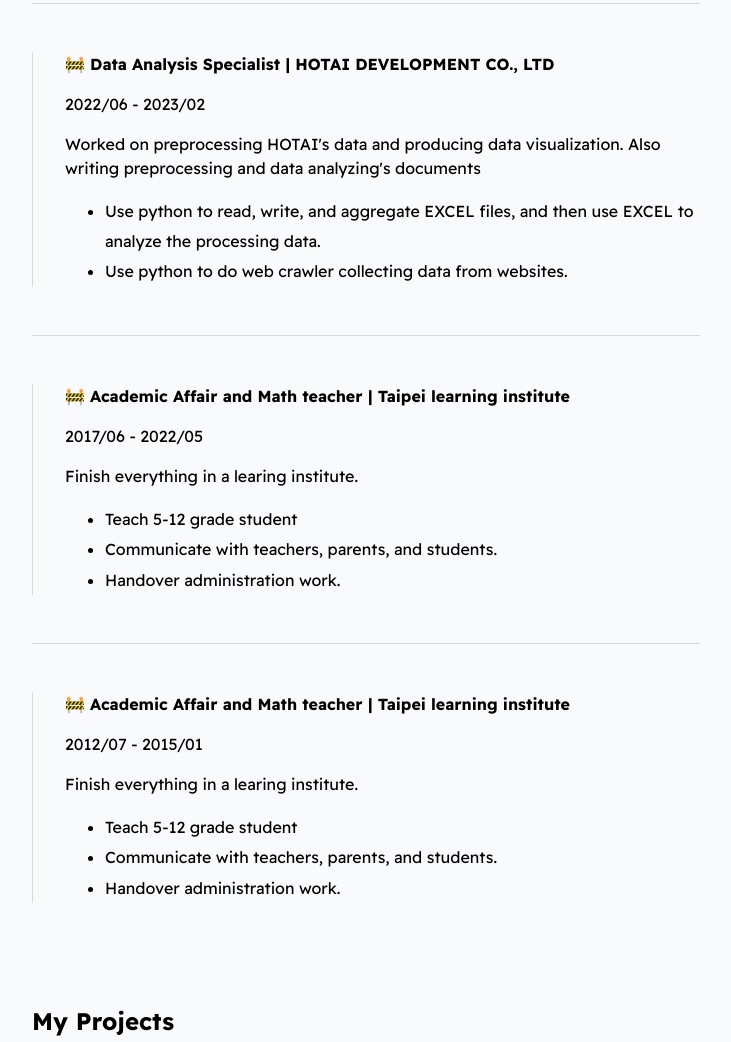
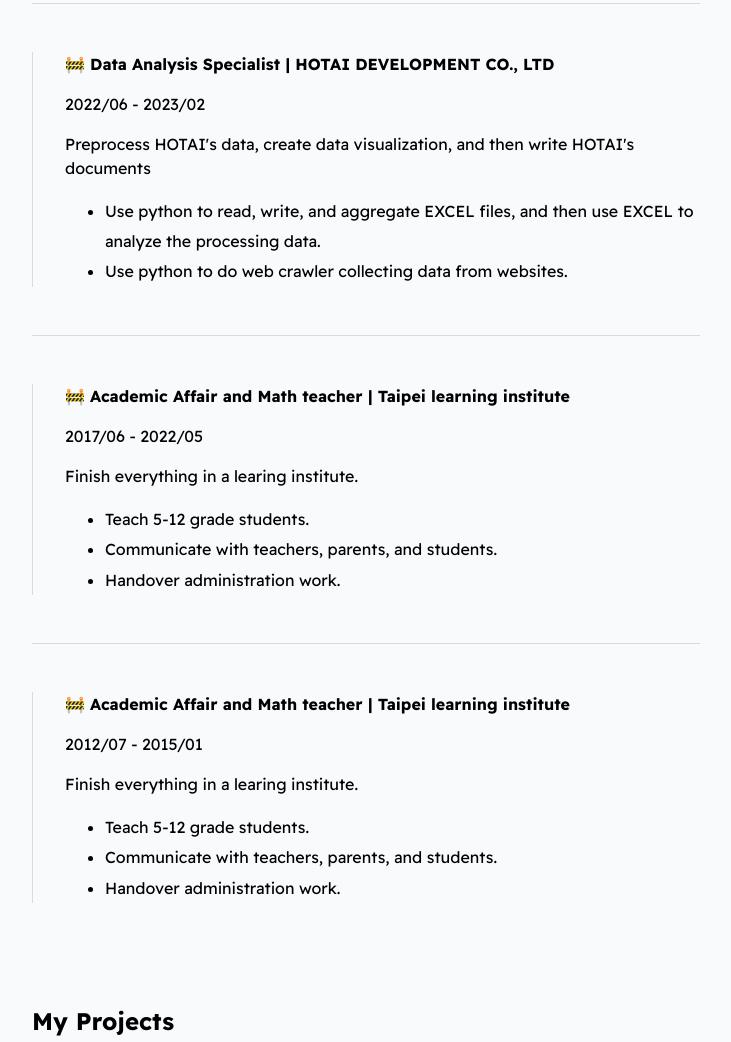
Before and after one commit to kuanhunglingary/Digital-Resume, a plain HTML site: page index.html in a window 1280 px wide. Shown: the part 1617-2659 px from the top of the page, without its empty margins (274-1005 px from the left). Drawn offline with Linux system fonts and the light colour scheme.

Commit message:
Update index.html

```diff
--- a/index.html
+++ b/index.html
@@ -67,7 +67,7 @@
                 <div class="card--work-history">
                     <strong>🚧 Big Data Processing Engineer | Groundhog</strong>
                     <p>2023/02 - 2023/05</p>
-                    <p>Worked at Groundhog’s preporcessing data team: coding 5G new tech, trouble shooting, writung Groundhog’s documents.</p>
+                    <p>Worked at Groundhog’s preporcessing data team: coding 5G new tech, trouble shooting, writing Groundhog’s documents.</p>
                     <ul>
                         <li>Ability to use configuration management tools and revision control system, such as Git.</li>
                         <li>Experience with CI/CD & Automation systems, such as Jenkins and Gitlab.</li>
@@ -86,7 +86,7 @@
                 <div class="card--work-history">
                     <strong>🚧 Data Analysis Specialist | HOTAI DEVELOPMENT CO., LTD </strong>
                     <p>2022/06 - 2023/02</p>
-                    <p>Worked on preprocessing HOTAI's data and producing data visualization. Also writing preprocessing and data analyzing's documents</p>
+                    <p>Preprocess HOTAI's data, create data visualization, and then write HOTAI's documents</p>
                     <ul>
                         <li>Use python to read, write, and aggregate EXCEL files, and then use EXCEL to analyze the processing data.</li>
                         <li>Use python to do web crawler collecting data from websites.</li>
@@ -100,7 +100,7 @@
                     <p>2017/06 - 2022/05</p>
                     <p>Finish everything in a learing institute.</p>
                     <ul>
-                        <li>Teach 5-12 grade student</li>
+                        <li>Teach 5-12 grade students.</li>
                         <li>Communicate with teachers, parents, and students.</li>
                         <li>Handover administration work.</li>
                     </ul>
@@ -113,7 +113,7 @@
                     <p>2012/07 - 2015/01</p>
                     <p>Finish everything in a learing institute.</p>
                     <ul>
-                        <li>Teach 5-12 grade student</li>
+                        <li>Teach 5-12 grade students.</li>
                         <li>Communicate with teachers, parents, and students.</li>
                         <li>Handover administration work.</li>
                     </ul>
```
